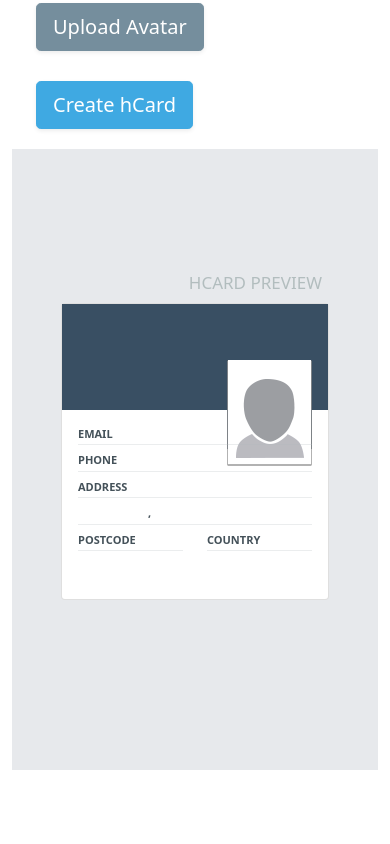
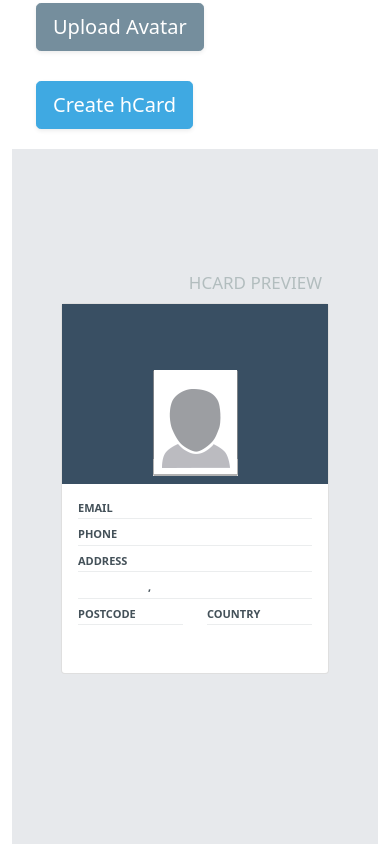
Before and after one commit to saraawss/hcard-builder, a React (Create React App) app: page / in a window 390 px wide. Shown: the part 846-1690 px from the top of the page. Before the commit the page ends 1616 px from the top, so only its background shows below. Built offline with nearby package versions, Linux system fonts and the light colour scheme.

Commit message:
Fixed the preview alignment

```diff
--- a/src/hpreview/Preview.js
+++ b/src/hpreview/Preview.js
@@ -18,7 +18,7 @@ export default function Preview(props) {
 		    </Col>
 			<Col md="auto"></Col>
 		    <Col xs lg="5">
-		      <div className="img-align-right">
+		      <div className="img-align">
 		   {!props.profile && <Figure >
 			  <Figure.Image
 			    width={85}
--- a/src/styles/preview-styles.css
+++ b/src/styles/preview-styles.css
@@ -26,6 +26,19 @@
 	height: 106px;
 }
 
+@media (max-width: 767px) {
+    .card-color {
+		height: 120px;
+	}
+}
+
+@media (max-width: 480px) {
+    .card-color {
+		height: 180px;
+		padding-bottom: 20px;
+	}
+}
+
 .seperator {
 	color: #b1b9bd;
 	font-weight: 700;
@@ -40,8 +53,21 @@
     font-weight: 600;
 }
 
-.img-align-right {
+.img-align {
 	text-align: right;
+}
+
+@media (max-width: 767px) {
+    .img-align {
+		text-align: right;
+	}
+}
+
+@media (max-width: 480px) {
+    .img-align {
+		text-align: center;
+		padding-top: 10px;
+	}
 }
 
 .user-name {
@@ -50,3 +76,9 @@
 	font-size: 16px;
     margin-top: 40px;
 }
+
+@media (max-width: 480px) {
+    .user-name {
+		text-align: center;
+	}
+}
--- a/src/styles/styles.css
+++ b/src/styles/styles.css
@@ -6,3 +6,7 @@
 .margin-left-70 {
 	margin-left: 70px;
 }
+
+.div-flex {
+	display: flex;
+}
```
